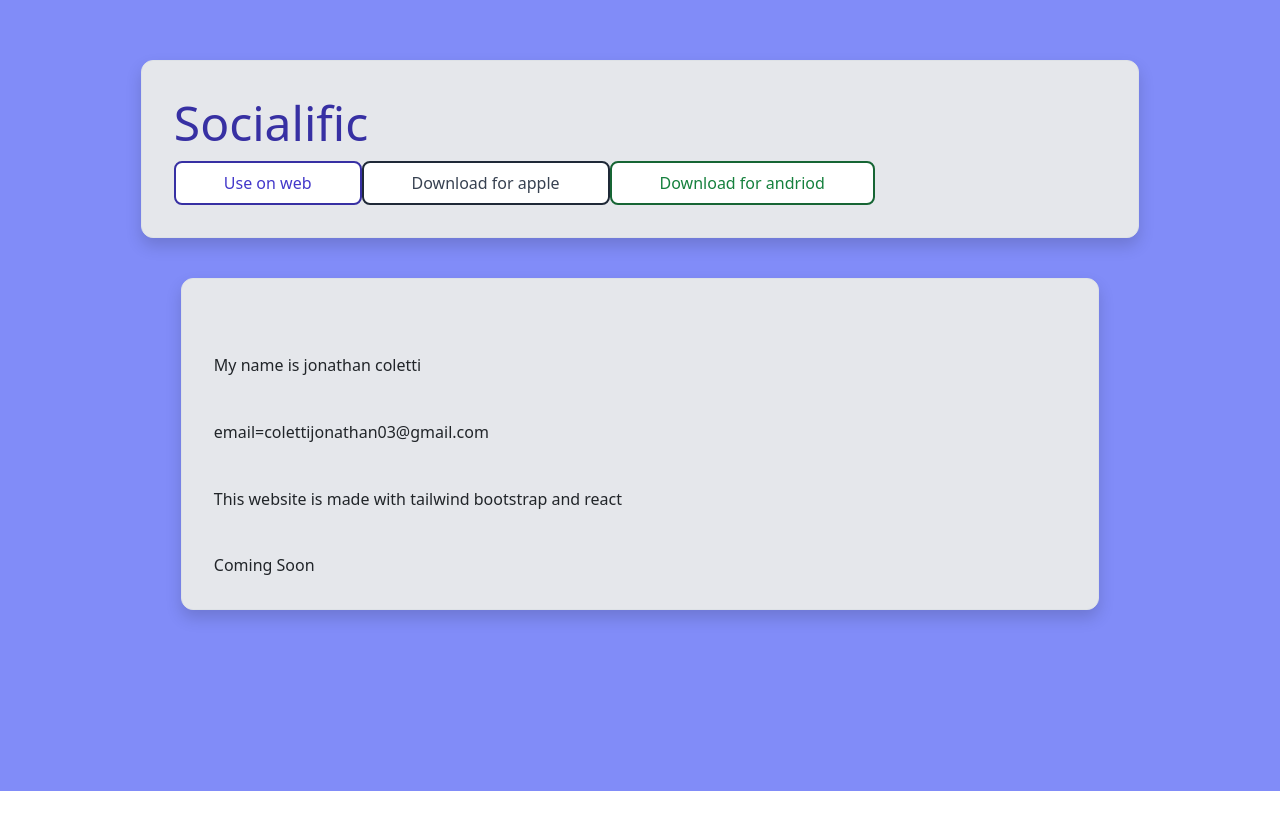
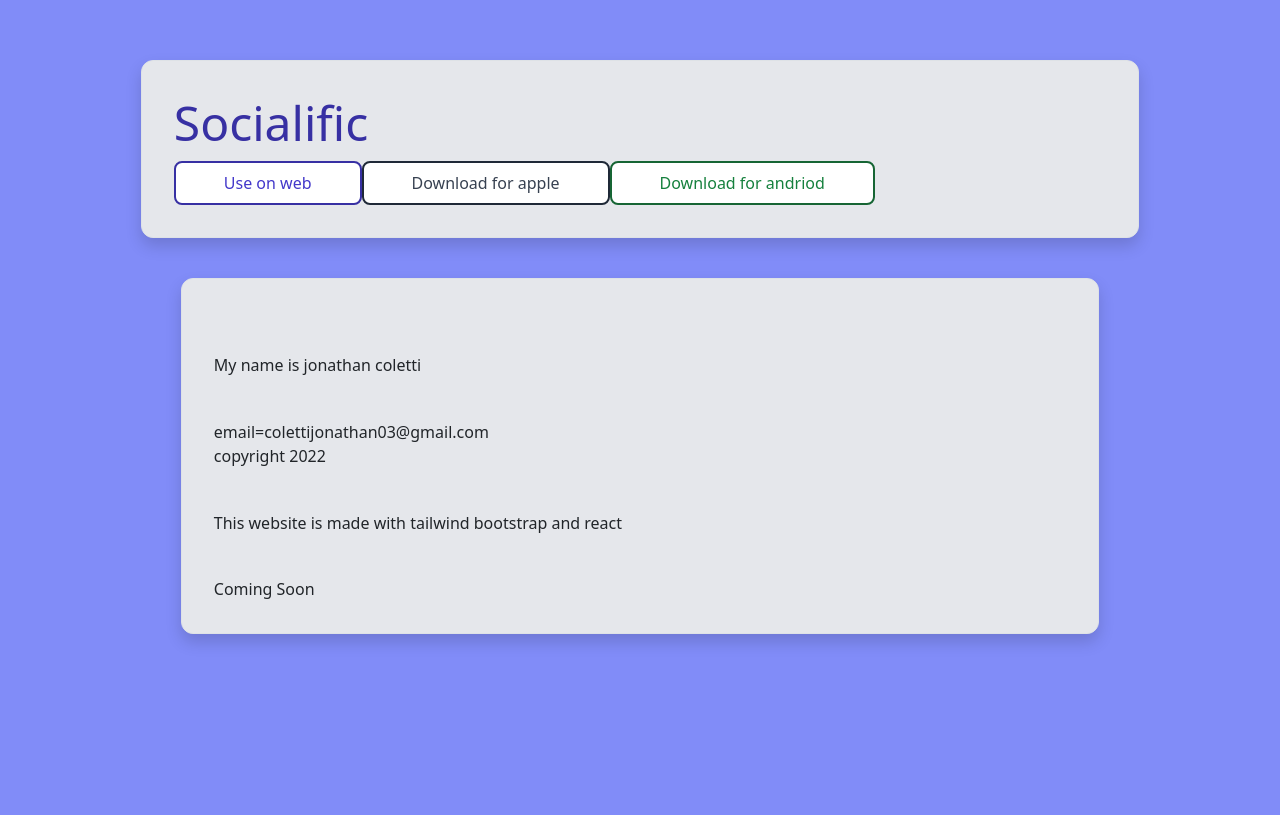
Before and after one commit to JonathanColetti/static_socialific_web, a React (Create React App) app: page / in a window 1280 px wide. Shown: the part 121-936 px from the top of the page. Before the commit the page ends 912 px from the top, so only its background shows below. Built offline with nearby package versions, Linux system fonts and the light colour scheme.

Commit message:
Update Footer.js

```diff
--- a/src/components/Footer.js
+++ b/src/components/Footer.js
@@ -10,7 +10,7 @@ export default function Footer() {
                 </div>
                 <div className='footer-col' id='col-two'>
                     <p>email=colettijonathan03@gmail.com</p>
-
+                    <p>copyright 2022</p>
                 </div>
                 <div className='footer-col' id='col-three'>
                     <p>This website is made with tailwind bootstrap and react</p>
```
